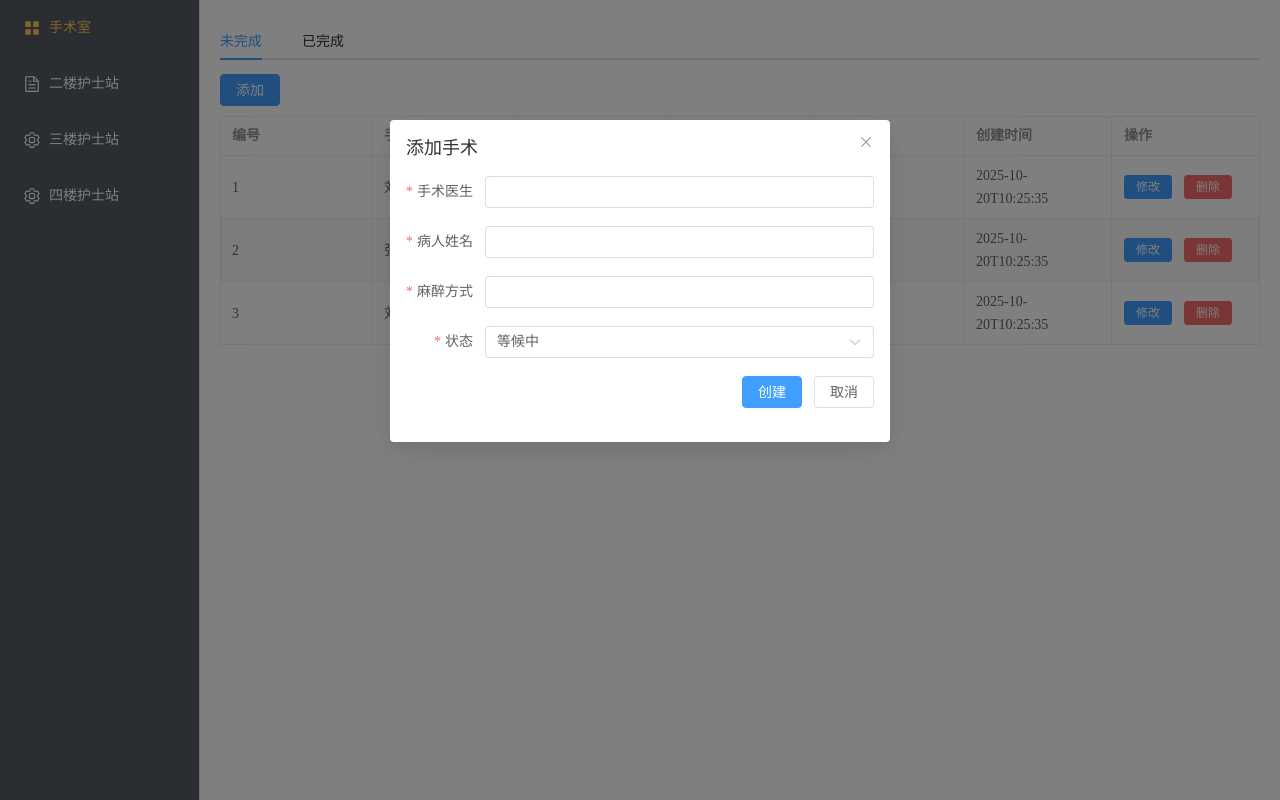
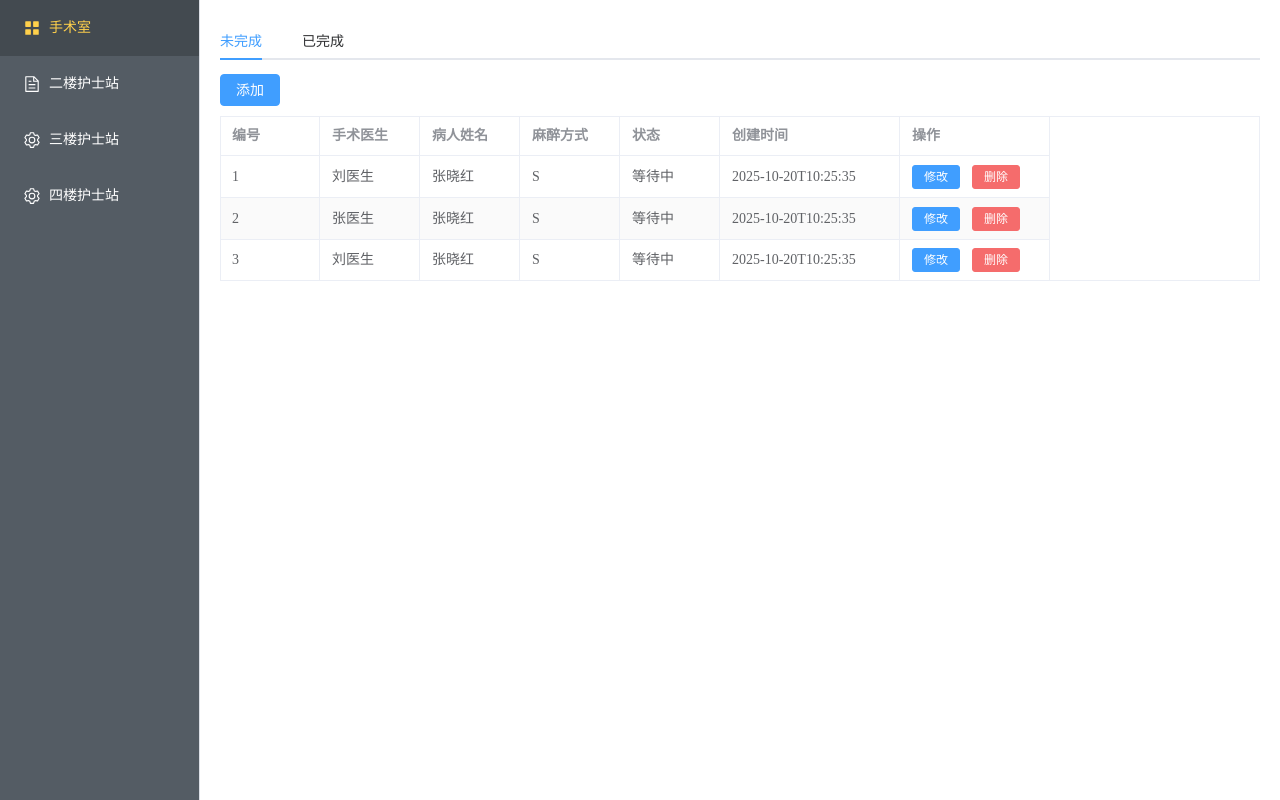
Before and after one commit to he55/web-learn, a Vue app in the folder xscr/: page /settings/s6 in a window 1280 px wide. Built offline with nearby package versions, Linux system fonts and the light colour scheme.

Commit message:
表格调整

```diff
--- a/xscr/src/main.ts
+++ b/xscr/src/main.ts
@@ -5,11 +5,12 @@ import App from './App.vue'
 import router from './router'
 
 import ElementPlus from 'element-plus'
+import zhCn from 'element-plus/es/locale/lang/zh-cn'
 import 'element-plus/dist/index.css'
 
 const app = createApp(App)
 
 app.use(router)
-app.use(ElementPlus)
+app.use(ElementPlus, { locale: zhCn })
 
 app.mount('#app')
--- a/xscr/src/views/settings/S6SettingsView.vue
+++ b/xscr/src/views/settings/S6SettingsView.vue
@@ -1,7 +1,7 @@
 <script setup lang="ts">
 import { getList, type DataItem } from '@/api'
-import type { FormRules } from 'element-plus'
-import { onMounted, reactive, ref, unref, useTemplateRef } from 'vue'
+import { ElMessage, ElMessageBox, type FormRules } from 'element-plus'
+import { onMounted, reactive, ref, useTemplateRef } from 'vue'
 
 type TabName = 'tab1' | 'tab2'
 type FormDataType = {
@@ -15,7 +15,7 @@ type ColumnDataType = { row: DataItem }
 let mode: 'add' | 'update' = 'add'
 
 const activeName = ref<TabName>('tab1')
-const dialogFormVisible = ref(true)
+const dialogFormVisible = ref(false)
 
 const formRef = useTemplateRef('formRef')
 const formData = ref<FormDataType>({
@@ -49,16 +49,23 @@ const updateItem = (row: DataItem) => {
   formData.value = { ...row } as unknown as FormDataType
   dialogFormVisible.value = true
 }
-const deleteItem = (id: number) => {
+const deleteItem = async (id: number) => {
   console.log(id)
+  await ElMessageBox.confirm('确认删除', '提示', {
+    type: 'warning',
+  })
+  // TODO: fetch api
+  ElMessage.success('删除成功')
 }
 
 const submitForm = async () => {
   await formRef.value?.validate()
   if (mode === 'add') {
     console.log('add')
+    ElMessage.success('创建成功')
   } else {
     console.log('update')
+    ElMessage.success('保存成功')
   }
   closeDialog()
 }
@@ -107,13 +114,13 @@ onMounted(() => {
   </el-tabs>
   <el-button type="primary" :disabled="activeName !== 'tab1'" @click="openDialog">添加</el-button>
   <el-table :data="tableData" stripe border>
-    <el-table-column prop="id" label="编号" />
-    <el-table-column prop="doctor" label="手术医生" />
-    <el-table-column prop="patient" label="病人姓名" />
-    <el-table-column prop="method" label="麻醉方式" />
-    <el-table-column prop="status" label="状态" />
-    <el-table-column prop="created_at" label="创建时间" />
-    <el-table-column label="操作">
+    <el-table-column prop="id" label="编号" width="100" />
+    <el-table-column prop="doctor" label="手术医生" width="100" />
+    <el-table-column prop="patient" label="病人姓名" width="100" />
+    <el-table-column prop="method" label="麻醉方式" width="100" />
+    <el-table-column prop="status" label="状态" width="100" />
+    <el-table-column prop="created_at" label="创建时间" width="180" />
+    <el-table-column label="操作" width="150" fixed="right">
       <template #default="{ row }: ColumnDataType">
         <el-button type="primary" size="small" @click="updateItem(row)">修改</el-button>
         <el-button type="danger" size="small" @click="deleteItem(row.id)">删除</el-button>
```
